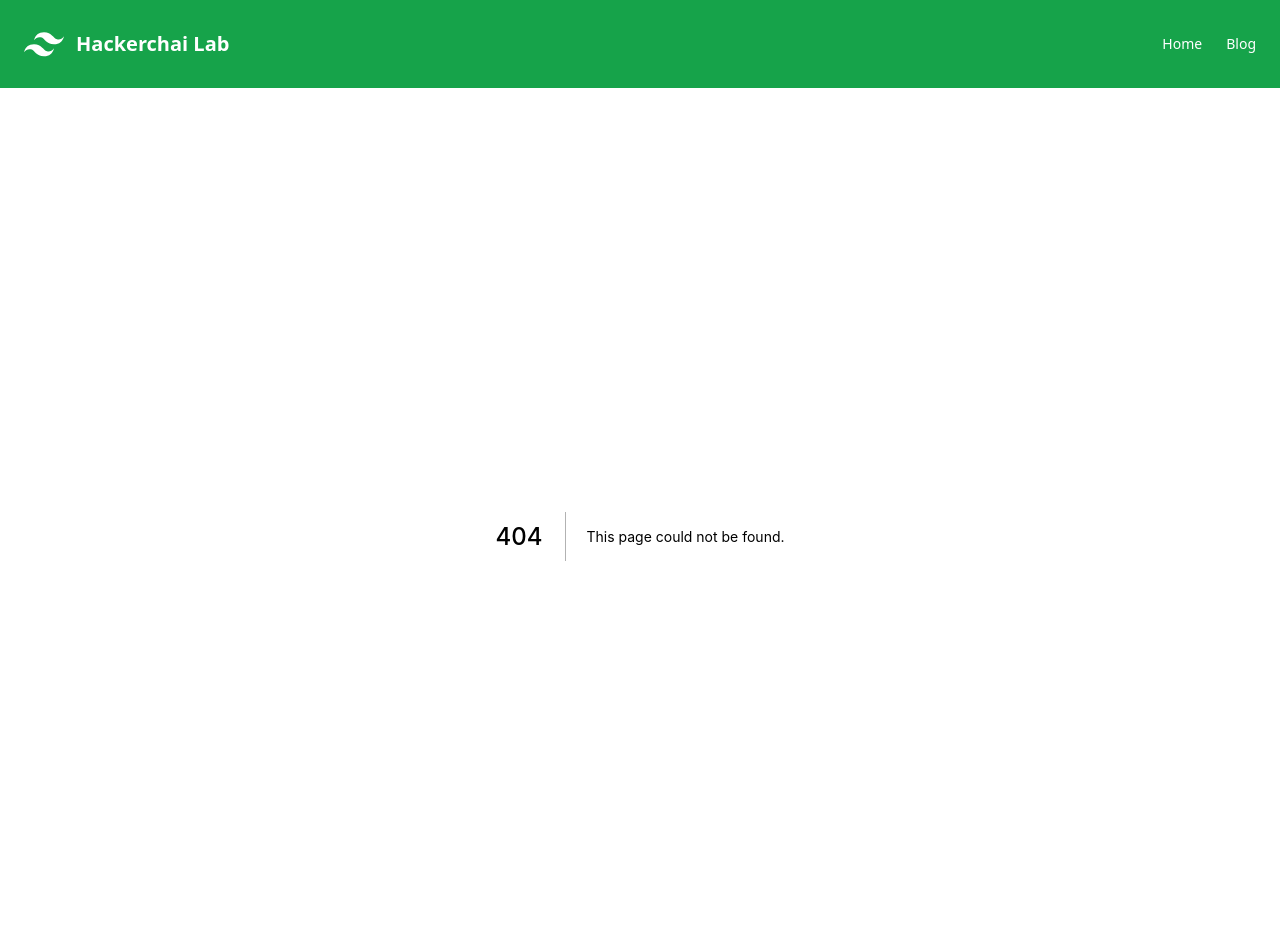
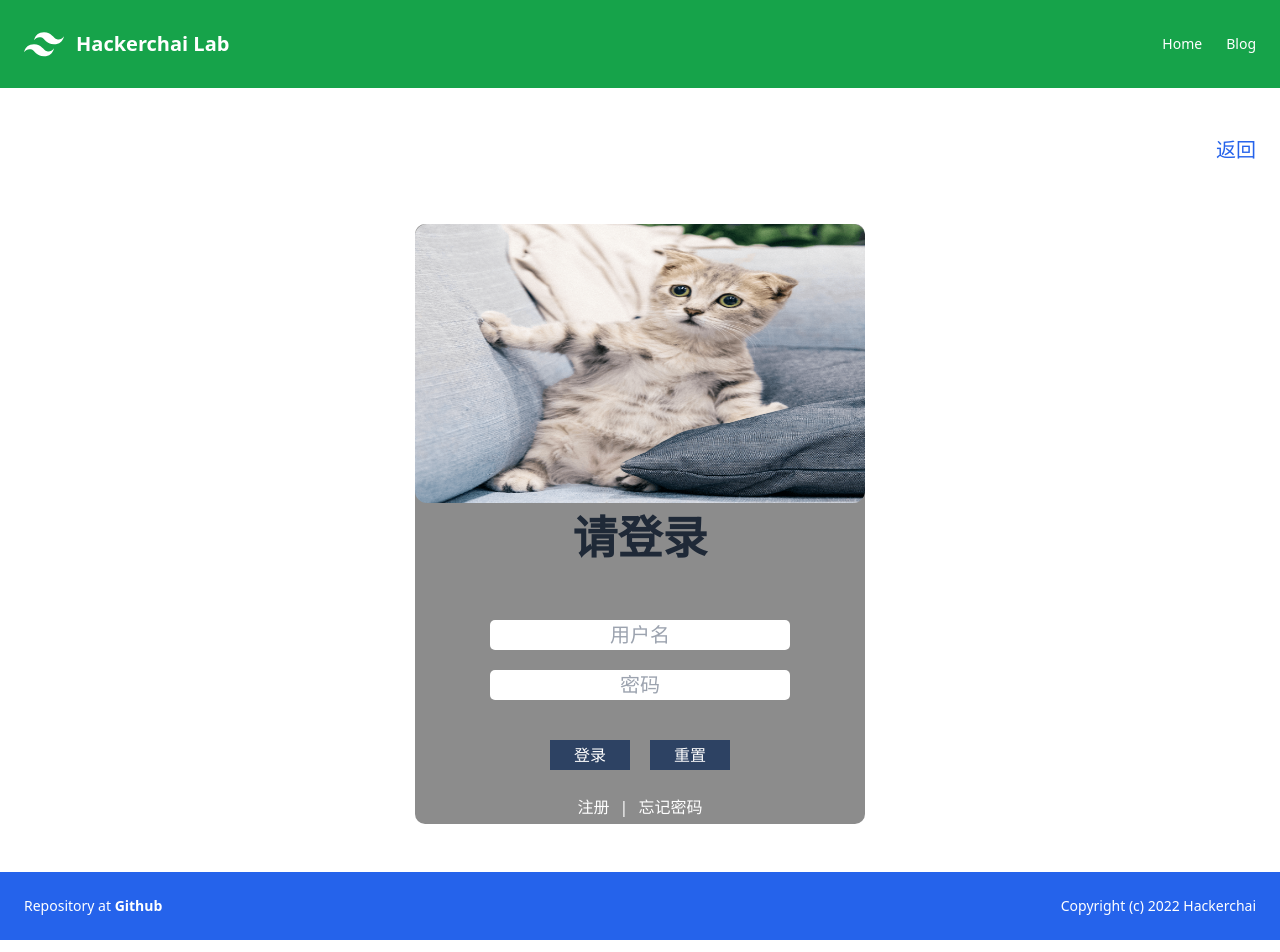
Before and after one commit to hackerchai/frontend-class, a Next.js app: page /homeworks/ex01 in a window 1280 px wide. Before the commit this address had no page. Shown: the top 952 px of the page. Built offline with nearby package versions, Linux system fonts and the light colour scheme.

Commit message:
feat: update expirement01
Signed-off-by: hackerchai <i@hackerchai.com>

```diff
--- /dev/null
+++ b/pages/homeworks/ex01.js
@@ -0,0 +1,32 @@
+import login from '../../styles/login.module.css'
+import catImage from '../../public/images/cat.png'
+import Image from 'next/image'
+
+export default function ex_01() {
+    return (
+        <div className="flex flex-col">
+            <div className="flex flex-row justify-end h-55px">
+                <p className="text-xl mr-15 text-blue-600">返回</p>
+            </div>
+            <div className={login.content}>
+                <Image src={catImage} alt="cat" className="rounded-xl" />
+                <div className={login.form}>
+                    <h2 className={login.header}>请登录</h2>
+                    <form>
+                        <input className={login.input} type="text" placeholder="用户名" />
+                        <input className={login.input} type="password" placeholder="密码" />
+                        <div className={login.btns}>
+                            <button className={login.button} type="submit">登录</button>
+                            <button className={login.button} type="reset">重置</button>
+                        </div>
+                    </form>
+                </div>
+                <div className={login.text}>
+                    <a className={login.link} href="#">注册</a>
+                    <span className={login.span}>|</span>
+                    <a className={login.link} href="#">忘记密码</a>
+                </div>
+            </div>
+        </div>
+    )
+}
--- a/pages/index.js
+++ b/pages/index.js
@@ -76,6 +76,13 @@ export default function Home() {
           </div>
         </Link>
 
+        <Link href="/homeworks/ex01" passHref>
+          <div className="max-w-md h-64 flex flex-col justify-between bg-white rounded-lg border border-gray-400 mb-0 py-5 px-4 shadow-md">
+            <h2 className="mb-3 text-xl font-bold">第一次实验 &rarr;</h2>
+            <p>登录页面</p>
+          </div>
+        </Link>
+
         <a href="https://www.youtube.com/watch?v=VI9cMDhcw0Y" passHref>
           <div className="max-w-md h-64 flex flex-col justify-between bg-white  rounded-lg border border-gray-400 mb-0 py-5 px-4 shadow-md">
             <h2 className="mb-3 text-xl font-bold">未完待续 &rarr;</h2>
--- /dev/null
+++ b/styles/login.module.css
@@ -0,0 +1,85 @@
+.content {
+    height: 600px;
+    width: 450px;
+    background-color: rgba(0, 0, 0, .45);
+    border-radius: 10px;
+    margin: auto;
+    margin-top: 60px;
+    display: flex;
+    flex-direction: column;
+    justify-content: center;
+    align-items: center;
+    vertical-align: middle;
+}
+
+.logo {
+    width: 200px;
+    height: 200px;
+    border-radius: 50%;
+    position: relative;
+    top: -150px;
+}
+
+.header {
+    margin: 0 0 50px;
+    padding: 0;
+    font-size: 45px;
+    font-weight: 800;
+    text-align: center;
+}
+
+.button {
+    width: 80px;
+    height: 30px;
+    border-color: #041c32;
+    background-color: #2d4263;
+    font-size: 16px;
+    color: white;
+    align-items: center;
+    text-align: center;
+    vertical-align: middle;
+    margin-top: 20px;
+    margin-left: 10px;
+    margin-right: 10px;
+}
+
+.input {
+    font-size: 20px;
+    border-radius: 5px;
+    width: 300px;
+    color: black;
+    overflow: hidden;
+    text-align: center;
+    display: flex;
+    align-items: center;
+    margin-bottom: 20px;
+}
+
+.btns {
+    display: flex;
+    text-align: center;
+    flex-direction: row;
+    align-items: center;
+    justify-content: center;
+}
+
+.text {
+    display: flex;
+    flex-direction: row;
+    justify-content: center;
+    align-items: center;
+    margin-top: 20px;
+}
+
+.link {
+    font-size: 16px;
+    color: white;
+    text-decoration: none;
+    padding: 5px;
+}
+
+.span {
+    font-size: 16px;
+    color: white;
+    padding: 5px;
+}
```
Also changed, not shown: public/images/cat.png (added).
